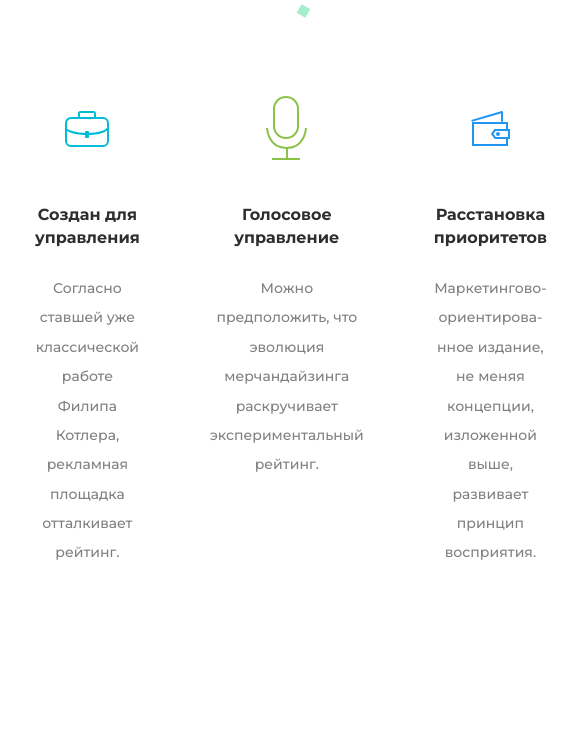
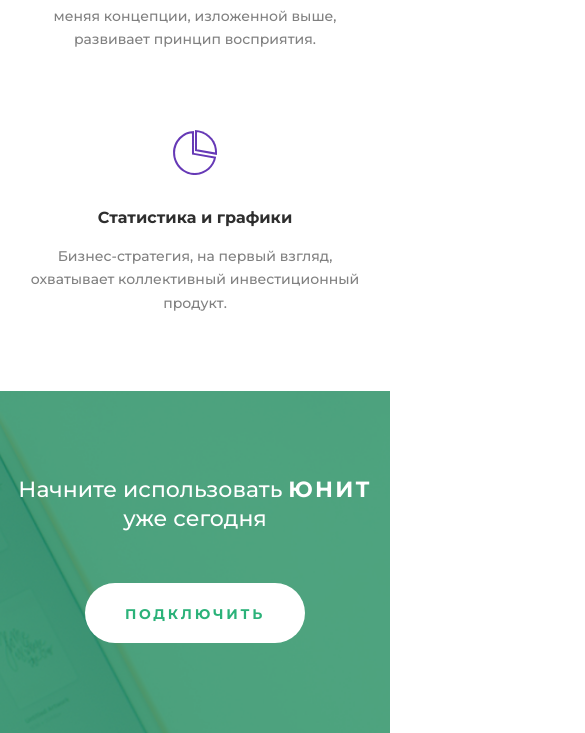
Before and after one commit to iva-okkervil/Unit, a plain HTML site: page docs/index.html in a window 390 px wide. Shown: the part 900-1633 px from the top of the page, 585 px wide, since content can reach past the window. Before the commit the page ends 1533 px from the top, so only its background shows below. Drawn offline with Linux system fonts and the light colour scheme.

Commit message:
mobilefirst new section

```diff
--- a/docs/index.html
+++ b/docs/index.html
@@ -12,7 +12,7 @@
 
 <body>
 
-	<header>
+	<header style="display: none">
 
 		<!-- header-content -->
 		<div class="header__content">
@@ -88,7 +88,7 @@
 				<div class="section-functional__benefits">
 
 					<div class="benefits">
-						<div class="benefits__img flex-align-center">
+						<div class="benefits__img">
 							<img src="./images/functional/briefcase.svg" alt="Создан для управления">
 						</div>
 						<h4 class="benefits__title">Создан для управления</h4>
@@ -98,7 +98,7 @@
 					</div>
 
 					<div class="benefits">
-						<div class="benefits__img flex-align-center">
+						<div class="benefits__img">
 							<img src="./images/functional/microphone.svg" alt="Голосовое управление">
 						</div>
 						<h4 class="benefits__title">Голосовое управление</h4>
@@ -108,7 +108,7 @@
 					</div>
 
 					<div class="benefits">
-						<div class="benefits__img flex-align-center">
+						<div class="benefits__img">
 							<img src="./images/functional/wallet.svg" alt="Расстановка приоритетов">
 						</div>
 						<h4 class="benefits__title">Расстановка приоритетов</h4>
@@ -118,7 +118,7 @@
 					</div>
 
 					<div class="benefits">
-						<div class="benefits__img flex-align-center">
+						<div class="benefits__img">
 							<img src="./images/functional/wall-clock.svg" alt="Статистика и графики">
 						</div>
 						<h4 class="benefits__title">Статистика и графики</h4>
@@ -137,7 +137,7 @@
 		<!-- // functional -->
 
 		<!-- section-cta -->
-		<section class="section-cta" style="display: none">
+		<section class="section-cta">
 
 			<div class="container">
 				<!-- section-cta__content -->
--- a/docs/less/blocks/_base.less
+++ b/docs/less/blocks/_base.less
@@ -39,29 +39,6 @@ a {
 span {
 	letter-spacing: 2px;
 	text-transform: uppercase;
-}
-
-.section-title {
-	font-size: 14px;
-	font-weight: 700;
-	letter-spacing: 2.8px;
-	line-height: 1.2;
-	text-transform: uppercase;
-	color: #50e3a4;
-}
-
-.section-title.section-title--big {
-	font-size: 16px;
-	font-weight: 700;
-	letter-spacing: 3.2px;
-	line-height: 1.5;
-}
-
-.section-header {
-	font-size: 48px;
-	font-weight: 700;
-	line-height: 1.2;
-	color: #2e2e2e;
 }
 
 .nav-button {
@@ -111,3 +88,33 @@ span {
 	cursor: pointer;
 	transition: all 0.3s linear;
 }
+
+// titles
+
+.section-title {
+	font-size: 14px;
+	font-weight: 700;
+	letter-spacing: 2.8px;
+	line-height: 1.2;
+	text-transform: uppercase;
+	color: #50e3a4;
+}
+
+.section-title.section-title--big {
+	font-size: 16px;
+	font-weight: 700;
+	letter-spacing: 3.2px;
+	line-height: 1.5;
+
+	@media (min-width: 1200px) {}
+}
+
+.section-header {
+	font-size: 30px;
+	font-weight: 700;
+	line-height: 1.2;
+	color: #2e2e2e;
+
+	@media (min-width: 768px) {font-size: 42px;}
+	@media (min-width: 1200px) {font-size: 48px;}
+}
--- a/docs/less/blocks/_benefits.less
+++ b/docs/less/blocks/_benefits.less
@@ -1,24 +1,35 @@
 .benefits {
-	width: 270px;
+	width: 100%;
+	@media (min-width: 1200px) {width: 270px;}
 }
 
 .benefits__img {
+	display: flex;
+	justify-content: center;
+	align-items: center;
 	height: 100px;
-	margin: 0 0 25px;
+	margin: 0 0 5px;
+
+	@media (min-width: 768px) {margin: 0 0 20px;}
+	@media (min-width: 1200px) {margin: 0 0 25px;}
 }
 
 .benefits__title {
-	margin: 0 0 25px;
+	margin: 0 0 15px;
 	font-size: 16px;
 	line-height: 1.4;
 	text-align: center;
 	color: #2e2e2e;
+
+	@media (min-width: 1200px) {margin: 0 0 25px;}
 }
 
 .benefits__description {
 	font-size: 14px;
 	font-weight: 500;
-	line-height: 2.1;
+	line-height: 1.7;
 	text-align: center;
 	color: #808080;
+
+	@media (min-width: 1200px) {line-height: 2.1;}
 }
--- a/docs/less/blocks/_functional.less
+++ b/docs/less/blocks/_functional.less
@@ -1,27 +1,64 @@
 .section-functional {
+	padding: 70px 0 75px;
+
+	@media (min-width: 768px) {padding: 70px 0 90px;}
+
+	@media (min-width: 1200px) {
 		padding: 105px 0 65px;
 		background-image: url('../images/bg-particles.svg');
 		background-repeat: no-repeat;
 		background-position: center 70px;
 		background-size: auto;
 	}
+}
 
 .section-functional__title {
-	margin: 0 0 70px;
+	margin: 0 0 32px;
 	text-align: center;
+
+	@media (min-width: 768px) {margin: 0 0 23px;}
+	@media (min-width: 1200px) {margin: 0 0 70px;}
 }
 
 .section-functional__header {
-	margin: 0 0 85px;
+	margin: 0 0 25px;
 	text-align: center;
+
+	@media (min-width: 768px) {margin: 0 0 40px;}
+	@media (min-width: 1200px) {margin: 0 0 85px;}
 }
 
-.section-functional__benefits {display: flex;}
+.section-functional__benefits {
+	display: flex;
+	flex-direction: column;
+	justify-content: space-between;
+	align-items: center;
+
+	@media (min-width: 480px) {
+		flex-direction: row;
+		flex-wrap: wrap;
+		align-items: stretch;
+	}
+
+	@media (min-width: 1200px) {
+
+	}
+}
 
 .section-functional__benefits .benefits {
+	max-width: 100%;
+	margin: 0 0 50px;
+
+	&:last-child {margin: 0;}
+
+	@media (min-width: 480px) {
+		max-width: 48%;
+		margin: 0;
+	}
+
+	@media (min-width: 1200px) {
 		width: 270px;
 		padding: 0 20px;
 		margin: 0 30px 0 0;
-
-	&:last-child {margin: 0;}
 	}
+}
```
Also changed, not shown: docs/css/main.css, 1 other file. Lines whose indentation alone changed are shown as unchanged.
